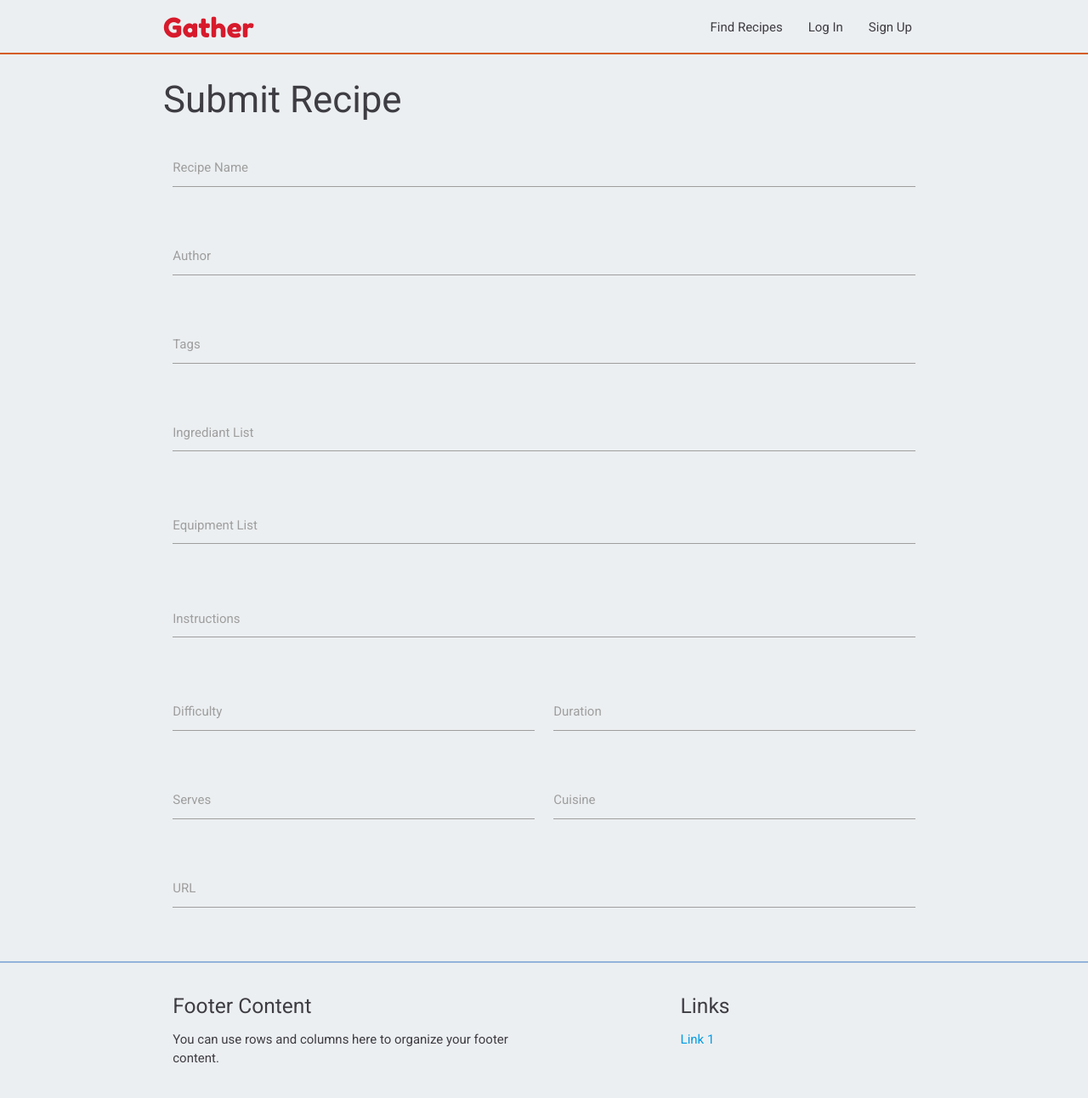
After one commit to Isabella-Mitchell/gather-recipe-website, a Flask app: page /submit_recipe in a window 1280 px wide. The commit adds this page. Shown: the whole page at 85% size. Run offline with Flask 2, Linux system fonts and the light colour scheme; some libraries are stand-ins or nearby versions.

Commit message:
create submit_recipe template

```diff
--- a/gather/routes.py
+++ b/gather/routes.py
@@ -86,3 +86,8 @@ def logout():
     flash("You have been logged out")
     session.pop("user")
     return redirect(url_for("login"))
+
+
+@app.route("/submit_recipe")
+def submit_recipe():
+    return render_template("submit_recipe.html")
--- a/gather/templates/base.html
+++ b/gather/templates/base.html
@@ -25,7 +25,7 @@
                 <li><a href="{{ url_for('get_recipes') }}">Find Recipes</a></li>
                 {% if session.user %}
                   <li><a href="{{ url_for('dashboard', user_name=session['user']) }}">Dashboard</a></li>
-                  <li><a href=#>Submit a Recipe</a></li>
+                  <li><a href="{{ url_for('submit_recipe') }}">Submit a Recipe</a></li>
                   <li><a href=#>Manage Categories</a></li>
                   <li><a href="{{ url_for('logout') }}">Log Out</a></li>
                 {% else %}
@@ -43,7 +43,7 @@
             <li><a href="{{ url_for('get_recipes') }}">Find Recipes</a></li>
                 {% if session.user %}
                   <li><a href="{{ url_for('dashboard', user_name=session['user']) }}">Dashboard</a></li>
-                  <li><a href=#>Submit a Recipe</a></li>
+                  <li><a href="{{ url_for('submit_recipe') }}">Submit a Recipe</a></li>
                   <li><a href=#>Manage Categories</a></li>
                   <li><a href="{{ url_for('logout') }}">Log Out</a></li>
                 {% else %}
@@ -68,10 +68,12 @@
       </div>
     </section>
 
-    <div class="container">
-      {% block content %}
-      {% endblock %}
-    </div>
+    <main>
+      <div class="container">
+        {% block content %}
+        {% endblock %}
+      </div>
+    </main>
 
     <footer class="page-footer">
       <div class="container">
--- /dev/null
+++ b/gather/templates/submit_recipe.html
@@ -0,0 +1,82 @@
+{% extends "base.html" %}
+{% block content %}
+
+<h3>Submit Recipe</h3>
+
+<div class="row">
+    <form class="col s12" method="POST" action="">
+        <!--Recipe Name-->
+        <div class="row">
+            <div class="input-field col s12">
+              <input id="recipe_name" type="text" class="validate" required>
+              <label for="recipe_name">Recipe Name</label>
+            </div>
+        </div>
+        <!--Author (take out)-->
+        <div class="row">
+            <div class="input-field col s12">
+              <input id="author" type="text" class="validate">
+              <label for="author">Author</label>
+            </div>
+        </div>
+        <!--Tags (Make into array)-->
+        <div class="row">
+            <div class="input-field col s12">
+              <input id="tags" type="text" class="validate">
+              <label for="tags">Tags</label>
+            </div>
+        </div>
+        <!--Ingrediant list-->
+        <div class="row">
+            <div class="input-field col s12">
+                <textarea id="ingrediant_list" class="materialize-textarea"></textarea>
+                <label for="ingrediant_list">Ingrediant List</label>
+            </div>
+        </div>
+        <!--Equipment list-->
+        <div class="row">
+            <div class="input-field col s12">
+                <textarea id="equipment_list" class="materialize-textarea"></textarea>
+                <label for="equipment_list">Equipment List</label>
+            </div>
+        </div>
+        <!--Instructions-->
+        <div class="row">
+            <div class="input-field col s12">
+                <textarea id="instructions" class="materialize-textarea"></textarea>
+                <label for="instructions">Instructions</label>
+            </div>
+        </div>
+        <!--Difficulty (and smart select) and duration (and time picker)-->
+        <div class="row">
+            <div class="input-field col s12 m6">
+                <input id="difficulty" type="text" class="validate">
+                <label for="difficulty">Difficulty</label>
+            </div>
+            <div class="input-field col s12 m6">
+                <input id="duration" type="number" class="validate">
+                <label for="duration">Duration</label>
+            </div>
+        </div>
+        <!--Serves (swap for number picker) and Cuisine-->
+        <div class="row">
+            <div class="input-field col s12 m6">
+                <input id="serves" type="text" class="validate">
+                <label for="serves">Serves</label>
+            </div>
+            <div class="input-field col s12 m6">
+                <input id="cuisine" type="text" class="validate">
+                <label for="cuisine">Cuisine</label>
+            </div>
+        </div>
+        <!--URL-->
+        <div class="row">
+            <div class="input-field col s12">
+                <input id="url" type="text" class="validate">
+                <label for="url">URL</label>
+            </div>
+        </div>
+    </form>
+</div>
+
+{% endblock %}
```
